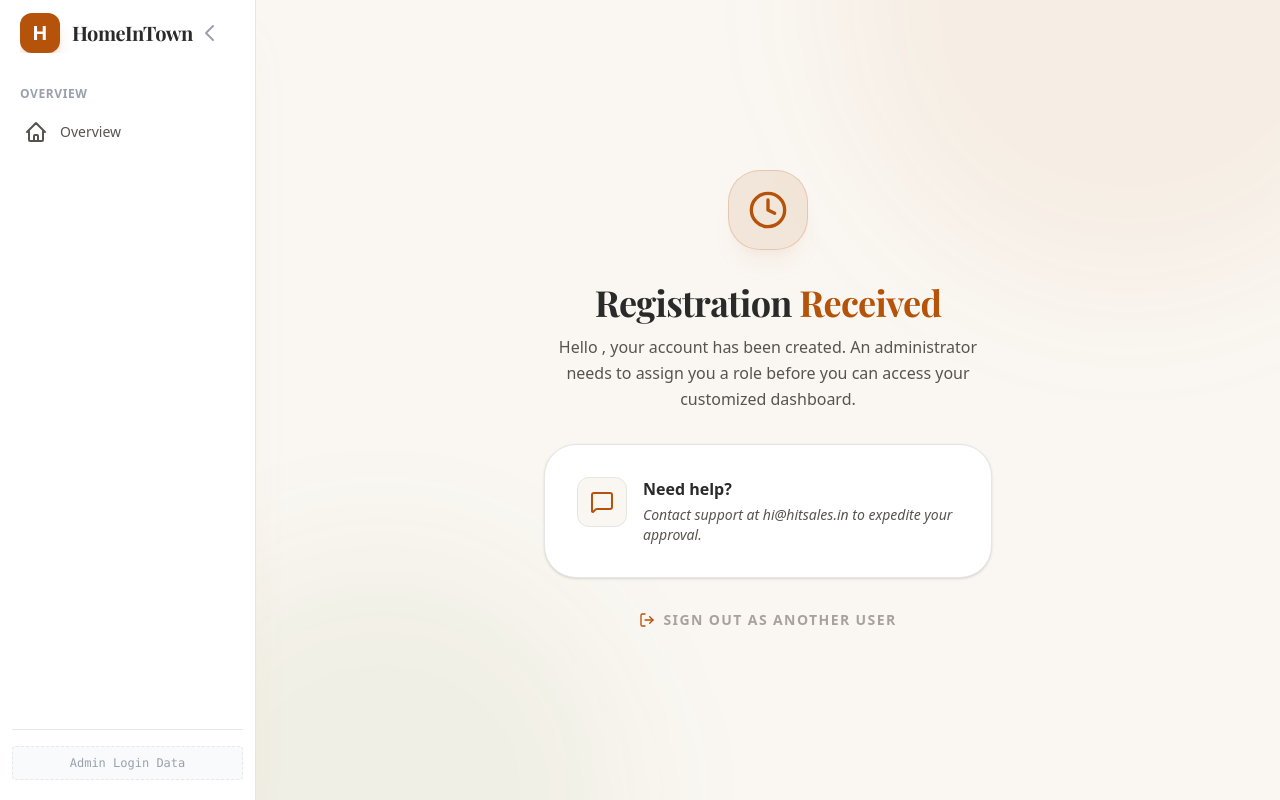
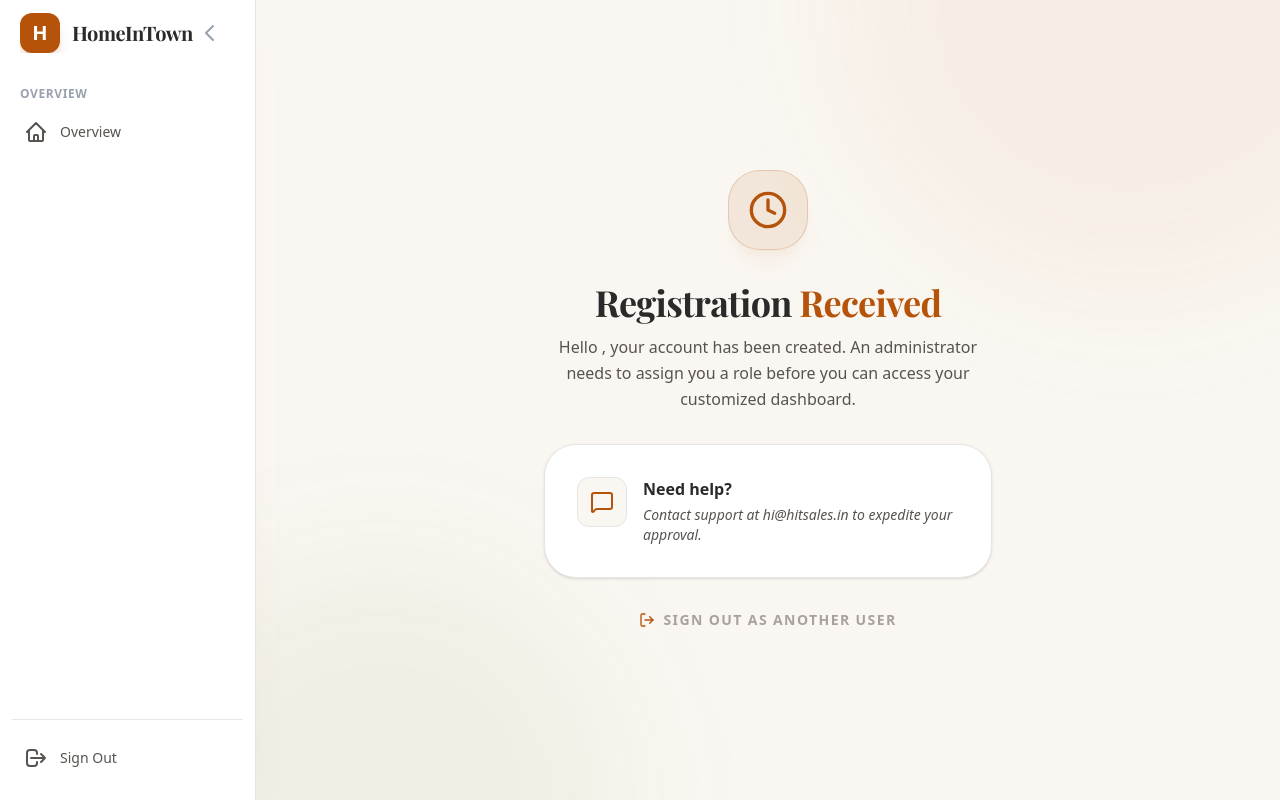
Before and after one commit to Home-In-Town/HIT_Frontend, a Next.js app: page /dashboard/pending in a window 1280 px wide. Built offline with nearby package versions, Linux system fonts and the light colour scheme; no server answers; a web font is replaced by a local one.

Commit message:
fixed logout

```diff
--- a/src/app/dashboard/admin/page.tsx
+++ b/src/app/dashboard/admin/page.tsx
@@ -6,11 +6,11 @@ import { useRouter } from 'next/navigation';
 import { useAuth } from '@/lib/authContext';
 import { usersApi, getLeadGenUrl } from '@/lib/api';
 import toast from 'react-hot-toast';
-import { LayoutGrid, PlusCircle, Users, Zap, FilePlus, ArrowRight, Settings } from 'lucide-react';
+import { LayoutGrid, PlusCircle, Users, Zap, FilePlus, Settings } from 'lucide-react';
 import CrmPipeline from '@/components/dashboard/CrmPipeline';
 
 export default function BuilderAdminDashboardPage() {
-  const { user, status, logout } = useAuth();
+  const { user, status } = useAuth();
   const authLoading = status === 'loading';
   const router = useRouter();
   const [loading, setLoading] = useState(true);
@@ -55,12 +55,7 @@ export default function BuilderAdminDashboardPage() {
               Executive Overview — System-wide Performance & Pipeline
             </p>
           </div>
-          <button
-            onClick={async () => { await logout(); router.push('/login'); }}
-            className="text-[10px] text-[#A8A29E] hover:text-[#B45309] font-bold uppercase tracking-[0.2em] transition-all flex items-center gap-2 group border border-transparent hover:border-[#B45309]/10 px-3 py-1.5 rounded-lg whitespace-nowrap"
-          >
-            Sign Out <ArrowRight className="w-3 h-3 group-hover:translate-x-1 transition-transform" />
-          </button>
+
         </div>
       </div>
 
--- a/src/app/dashboard/agent/page.tsx
+++ b/src/app/dashboard/agent/page.tsx
@@ -6,11 +6,11 @@ import { useRouter } from 'next/navigation';
 import { useAuth } from '@/lib/authContext';
 import { usersApi, getLeadGenUrl } from '@/lib/api';
 import toast from 'react-hot-toast';
-import { Users, Zap, FilePlus, ArrowRight, PlusCircle } from 'lucide-react';
+import { Users, Zap, FilePlus, PlusCircle } from 'lucide-react';
 import CrmPipeline from '@/components/dashboard/CrmPipeline';
 
 export default function AgentDashboardPage() {
-  const { user, status, logout } = useAuth();
+  const { user, status } = useAuth();
   const authLoading = status === 'loading';
   const router = useRouter();
   const [loading, setLoading] = useState(true);
@@ -55,12 +55,7 @@ export default function AgentDashboardPage() {
               Agent Overview — Client Relations & Lead Management
             </p>
           </div>
-          <button
-            onClick={async () => { await logout(); router.push('/login'); }}
-            className="text-[10px] text-[#A8A29E] hover:text-[#B45309] font-bold uppercase tracking-[0.2em] transition-all flex items-center gap-2 group border border-transparent hover:border-[#B45309]/10 px-3 py-1.5 rounded-lg whitespace-nowrap"
-          >
-            Sign Out <ArrowRight className="w-3 h-3 group-hover:translate-x-1 transition-transform" />
-          </button>
+
         </div>
       </div>
 
--- a/src/app/dashboard/builder/page.tsx
+++ b/src/app/dashboard/builder/page.tsx
@@ -6,11 +6,11 @@ import { useRouter } from 'next/navigation';
 import { useAuth } from '@/lib/authContext';
 import { usersApi, getLeadGenUrl } from '@/lib/api';
 import toast from 'react-hot-toast';
-import { PlusCircle, Users, Zap, LayoutGrid, FilePlus, ArrowRight, ShoppingBag } from 'lucide-react';
+import { PlusCircle, Users, Zap, LayoutGrid, FilePlus, ShoppingBag } from 'lucide-react';
 import CrmPipeline from '@/components/dashboard/CrmPipeline';
 
 export default function BuilderDashboardPage() {
-  const { user, status, logout } = useAuth();
+  const { user, status } = useAuth();
   const authLoading = status === 'loading';
   const router = useRouter();
   const [loading, setLoading] = useState(true);
@@ -55,12 +55,7 @@ export default function BuilderDashboardPage() {
               Builder Overview — Relationship & Pipeline Management
             </p>
           </div>
-          <button
-            onClick={async () => { await logout(); router.push('/login'); }}
-            className="text-[10px] text-[#A8A29E] hover:text-[#B45309] font-bold uppercase tracking-[0.2em] transition-all flex items-center gap-2 group border border-transparent hover:border-[#B45309]/10 px-3 py-1.5 rounded-lg whitespace-nowrap"
-          >
-            Sign Out <ArrowRight className="w-3 h-3 group-hover:translate-x-1 transition-transform" />
-          </button>
+
         </div>
       </div>
 
--- a/src/app/dashboard/employee/page.tsx
+++ b/src/app/dashboard/employee/page.tsx
@@ -12,7 +12,7 @@ import {
   Power,
   History,
   LayoutDashboard,
-  LogOut,
+
   User,
   Activity,
   ChevronRight,
@@ -45,7 +45,7 @@ const getDistance = (lat1: number, lon1: number, lat2: number, lon2: number) =>
 };
 
 export default function EmployeeDashboard() {
-    const { user, logout } = useAuth();
+    const { user } = useAuth();
     const router = useRouter();
     const [isTracking, setIsTracking] = useState(false);
     const [lastPosition, setLastPosition] = useState<{lat: number, lng: number} | null>(null);
@@ -271,11 +271,7 @@ export default function EmployeeDashboard() {
         }
     };
 
-    const handleLogout = async () => {
-        stopTracking();
-        await logout();
-        router.push('/login');
-    };
+
 
     return (
         <div className="min-h-screen bg-[#FAF7F2] relative pb-24">
@@ -291,12 +287,7 @@ export default function EmployeeDashboard() {
                             </p>
                         </div>
                     </div>
-                    <button
-                        onClick={handleLogout}
-                        className="p-2 text-[#A8A29E] hover:text-red-500 bg-[#FAF7F2] rounded-xl border border-[#E7E5E4] transition-all"
-                    >
-                        <LogOut className="w-4 h-4" />
-                    </button>
+
                 </div>
             </div>
 
--- a/src/app/dashboard/layout.tsx
+++ b/src/app/dashboard/layout.tsx
@@ -15,7 +15,7 @@ export default function DashboardLayout({
   const pathname = usePathname();
   // Ensure active state updates correctly on navigation
 
-  const { user } = useAuth();
+  const { user, logout } = useAuth();
 
   // Fix: Strictly match /dashboard to prevent it from being active on /dashboard/analytics
   const isActive = (path: string) => {
@@ -275,11 +275,24 @@ const orgPath = user
 
         </nav>
 
-        <div className="border-t border-gray-200 pt-4 overflow-hidden">
-           <div className={`px-3 py-2 mb-2 text-xs text-gray-400 font-mono text-center border border-dashed border-gray-200 rounded bg-gray-50 whitespace-nowrap transition-all duration-300 ${isCollapsed ? 'opacity-0 h-0 p-0 m-0 border-0' : 'opacity-100'}`}>
-             Admin Login Data
-           </div>
-
+        <div className="border-t border-gray-200 pt-4 pb-2">
+          <button
+            onClick={() => {
+              logout();
+              window.location.href = '/login';
+            }}
+            className={`
+              w-full flex items-center gap-3 px-3 py-2.5 text-sm font-medium rounded-xl transition-all
+              text-[#57534E] hover:bg-[#FAF7F2] hover:text-[#B45309] group
+              ${isCollapsed ? 'justify-center px-0' : ''}
+            `}
+            title={isCollapsed ? "Sign Out" : ""}
+          >
+            <svg className="flex-shrink-0 w-6 h-6 group-hover:translate-x-0.5 transition-transform" fill="none" stroke="currentColor" viewBox="0 0 24 24">
+              <path strokeLinecap="round" strokeLinejoin="round" strokeWidth={2} d="M17 16l4-4m0 0l-4-4m4 4H7m6 4v1a3 3 0 01-3 3H6a3 3 0 01-3-3V7a3 3 0 013-3h4a3 3 0 013 3v1" />
+            </svg>
+            {!isCollapsed && <span className="whitespace-nowrap transition-all duration-200">Sign Out</span>}
+          </button>
         </div>
       </aside>
 
```
